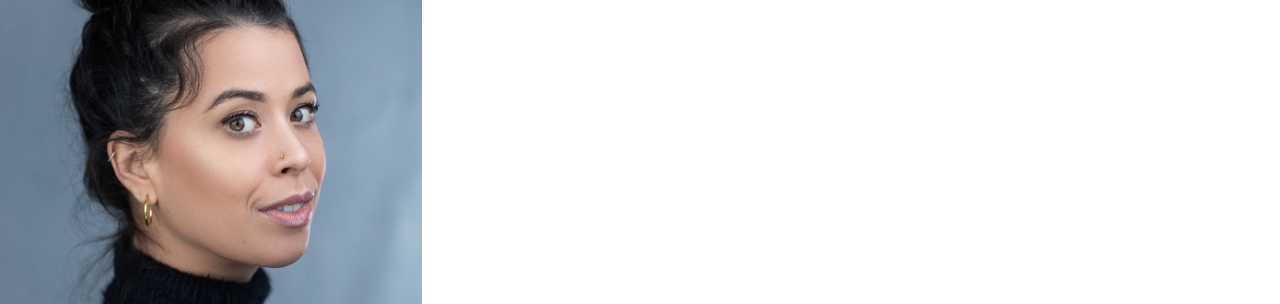
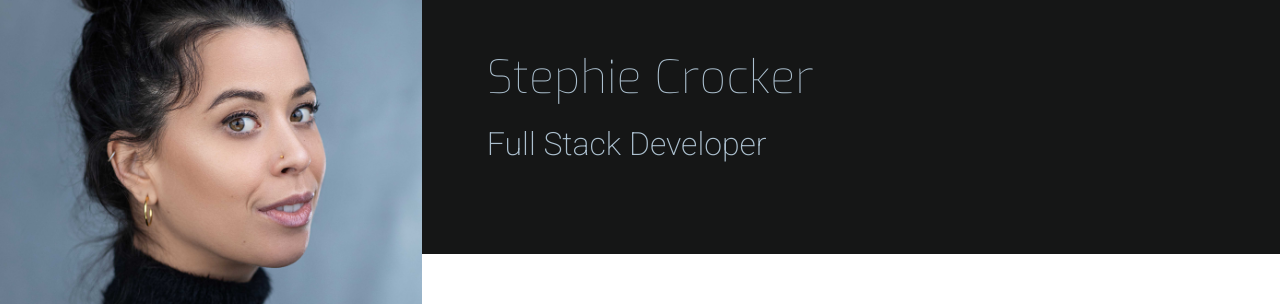
Before and after one commit to stephaniecrocker91/resume-project, a plain HTML site: page index.html in a window 1280 px wide. Shown: the top 304 px of the page. Drawn offline with nearby package versions, Linux system fonts and the light colour scheme.

Commit message:
Style resume name and title box

```diff
--- a/assets/css/style.css
+++ b/assets/css/style.css
@@ -1,7 +1,19 @@
 @import url('https://fonts.googleapis.com/css2?family=Roboto:100,200,300,400,500,600,700|Exo:100,200,300,400,500,600,700');
+
+/*--------------------------------------------Colors*/
+.bg-color-name-title {
+    background-color: #151616;
+    color: #acc0cf;
+}
+.heading {
+    margin-left: 50px;
+}
+
+/*--------------------------------------------Heading*/
 header {
     margin: 0;
 }
+
 .logo {
     background-image: url(../images/stephie.jpg);
     background-position: center;
@@ -11,5 +23,19 @@ header {
     transition: all .5s ease-in-out;
     -moz-transition: all .5s ease-in-out;
     -webkit-transition: all .5s ease-in-out;
+}
 
+.name {
+    font-family: "Exo", sans-serif;
+    font-weight: 100;
+    font-size: 46px;
+    margin-top: 50px;
 }
+
+.title {
+    font-family: "roboto", sans-serif;
+    font-weight: 200;
+    font: 28px;
+    margin-top: 20px;
+    margin-bottom: 90px;
+}
--- a/index.html
+++ b/index.html
@@ -16,8 +16,14 @@
     <header>
         <div class="row">
             <a href="index.html" class="col-md-4 logo">
-            </div>
+            </a>
             <div class="col-md-8">
+                <div class="row bg-color-name-title">
+                    <div class="col heading">
+                        <h1 class="name">Stephie Crocker</h1>
+                        <h2 class="title">Full Stack Developer</h2>
+                    </div>
+                </div>
             </div>
         </div>
     </header>
```
